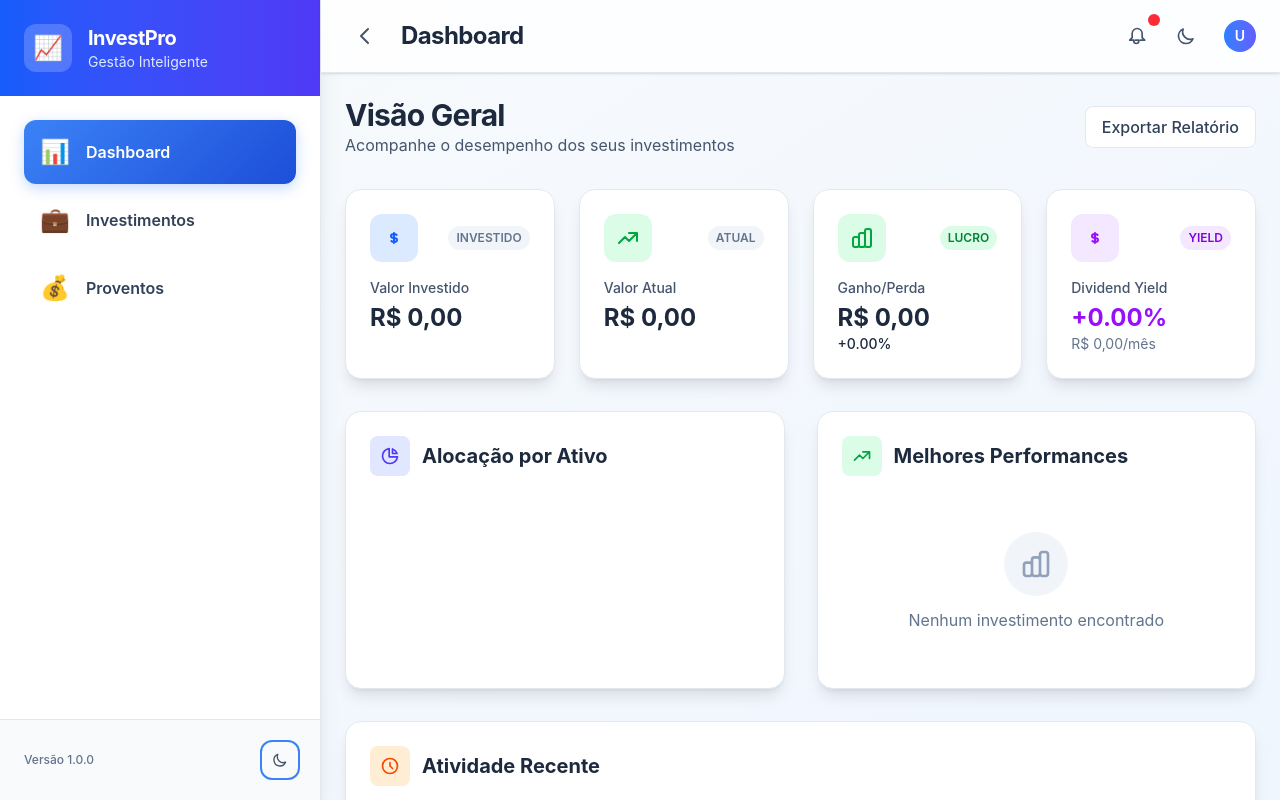
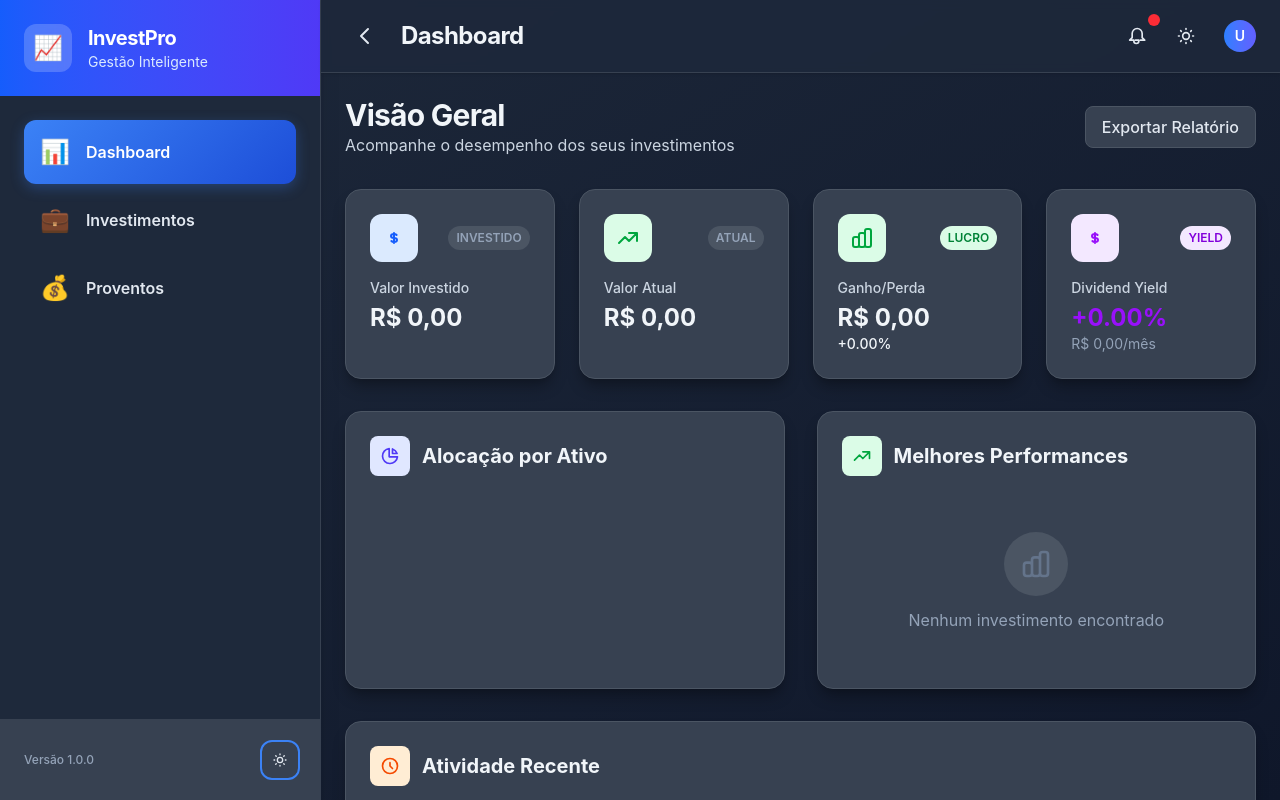
Before and after one commit to wandealves/gestao-investimento-ui, an Angular app: page /dashboard in a window 1280 px wide. Both pictures are taken after a click on the button 280 px from the left and 760 px from the top of the page. Built offline with nearby package versions, Linux system fonts and the light colour scheme.

Commit message:
feat: adição dark linght

```diff
--- a/src/app/app.ts
+++ b/src/app/app.ts
@@ -1,5 +1,6 @@
-import { Component, signal } from '@angular/core';
+import { Component, signal, inject } from '@angular/core';
 import { LayoutComponent } from './components/layout/layout.component';
+import { ThemeService } from './services/theme.service';
 
 @Component({
   selector: 'app-root',
@@ -8,5 +9,6 @@ import { LayoutComponent } from './components/layout/layout.component';
   styleUrl: './app.css'
 })
 export class App {
+  private themeService = inject(ThemeService);
   protected readonly title = signal('gestao-investimento-ui');
 }
--- a/src/app/components/dashboard/dashboard.component.html
+++ b/src/app/components/dashboard/dashboard.component.html
@@ -1,12 +1,12 @@
-<div class="space-y-8">
+<div class="space-y-8 dark:text-slate-300">
   <!-- Header -->
   <div class="flex flex-col sm:flex-row justify-between items-start sm:items-center gap-4">
     <div>
-      <h1 class="text-3xl font-bold text-slate-800 tracking-tight">Visão Geral</h1>
-      <p class="text-slate-600">Acompanhe o desempenho dos seus investimentos</p>
+      <h1 class="text-3xl font-bold text-slate-800 dark:text-slate-200 tracking-tight">Visão Geral</h1>
+      <p class="text-slate-600 dark:text-slate-400">Acompanhe o desempenho dos seus investimentos</p>
     </div>
     <div class="flex gap-3">
-      <button class="px-4 py-2 bg-white border border-slate-200 rounded-lg hover:bg-slate-50 transition-colors duration-200 text-slate-700 font-medium">
+      <button class="px-4 py-2 bg-white dark:bg-slate-800 border border-slate-200 dark:border-slate-700 rounded-lg hover:bg-slate-50 dark:hover:bg-slate-700 transition-colors duration-200 text-slate-700 dark:text-slate-300 font-medium">
         Exportar Relatório
       </button>
     </div>
@@ -14,7 +14,7 @@
 
   <!-- Summary Cards -->
   <div class="grid grid-cols-1 md:grid-cols-2 lg:grid-cols-4 gap-6">
-    <div class="bg-white rounded-2xl p-6 shadow-lg border border-slate-200 hover:shadow-xl transition-shadow duration-300">
+    <div class="bg-white dark:bg-slate-800 rounded-2xl p-6 shadow-lg border border-slate-200 dark:border-slate-700 hover:shadow-xl transition-shadow duration-300">
       <div class="flex items-center justify-between mb-4">
         <div class="w-12 h-12 bg-blue-100 rounded-xl flex items-center justify-center">
           <svg class="w-6 h-6 text-blue-600" fill="none" stroke="currentColor" viewBox="0 0 24 24">
@@ -27,7 +27,7 @@
       <p class="text-2xl font-bold text-slate-800">{{ formatCurrency(portfolioSummary().totalInvested) }}</p>
     </div>
 
-    <div class="bg-white rounded-2xl p-6 shadow-lg border border-slate-200 hover:shadow-xl transition-shadow duration-300">
+    <div class="bg-white dark:bg-slate-800 rounded-2xl p-6 shadow-lg border border-slate-200 dark:border-slate-700 hover:shadow-xl transition-shadow duration-300">
       <div class="flex items-center justify-between mb-4">
         <div class="w-12 h-12 bg-green-100 rounded-xl flex items-center justify-center">
           <svg class="w-6 h-6 text-green-600" fill="none" stroke="currentColor" viewBox="0 0 24 24">
@@ -40,7 +40,7 @@
       <p class="text-2xl font-bold text-slate-800">{{ formatCurrency(portfolioSummary().currentValue) }}</p>
     </div>
 
-    <div class="bg-white rounded-2xl p-6 shadow-lg border border-slate-200 hover:shadow-xl transition-shadow duration-300">
+    <div class="bg-white dark:bg-slate-800 rounded-2xl p-6 shadow-lg border border-slate-200 dark:border-slate-700 hover:shadow-xl transition-shadow duration-300">
       <div class="flex items-center justify-between mb-4">
         <div class="w-12 h-12 rounded-xl flex items-center justify-center"
              [class.bg-green-100]="portfolioSummary().unrealizedGainPercentage >= 0"
@@ -69,7 +69,7 @@
       </p>
     </div>
 
-    <div class="bg-white rounded-2xl p-6 shadow-lg border border-slate-200 hover:shadow-xl transition-shadow duration-300">
+    <div class="bg-white dark:bg-slate-800 rounded-2xl p-6 shadow-lg border border-slate-200 dark:border-slate-700 hover:shadow-xl transition-shadow duration-300">
       <div class="flex items-center justify-between mb-4">
         <div class="w-12 h-12 bg-purple-100 rounded-xl flex items-center justify-center">
           <svg class="w-6 h-6 text-purple-600" fill="none" stroke="currentColor" viewBox="0 0 24 24">
--- a/src/app/components/layout/layout.component.html
+++ b/src/app/components/layout/layout.component.html
@@ -1,7 +1,7 @@
-<div class="flex h-screen bg-gradient-to-br from-slate-50 to-blue-50">
+<div class="flex h-screen bg-gradient-to-br from-slate-50 to-blue-50 dark:from-slate-900 dark:to-slate-800">
   <!-- Sidebar -->
   <aside
-    class="bg-white shadow-xl border-r border-slate-200 text-slate-700 transition-all duration-300 ease-in-out overflow-hidden"
+    class="bg-white dark:bg-slate-800 shadow-xl border-r border-slate-200 dark:border-slate-700 text-slate-700 dark:text-slate-300 transition-all duration-300 ease-in-out overflow-hidden"
     [class.w-80]="isSidebarOpen()"
     [class.w-0]="!isSidebarOpen()"
   >
@@ -30,24 +30,34 @@
               (click)="onMenuItemClick()"
             >
               <span class="text-2xl group-hover:scale-110 transition-transform duration-200">{{ item.icon }}</span>
-              <span class="font-semibold whitespace-nowrap text-slate-700 group-hover:text-blue-600">{{ item.title }}</span>
+              <span class="font-semibold whitespace-nowrap text-slate-700 dark:text-slate-300 group-hover:text-blue-600">{{ item.title }}</span>
             </a>
           }
         </div>
       </nav>
 
       <!-- Sidebar footer -->
-      <div class="p-6 border-t border-slate-200 bg-slate-50">
+      <div class="p-6 border-t border-slate-200 dark:border-slate-700 bg-slate-50 dark:bg-slate-900">
         <div class="flex items-center justify-between">
-          <div class="text-xs text-slate-500 font-medium">
+          <div class="text-xs text-slate-500 dark:text-slate-400 font-medium">
             <p>Versão 1.0.0</p>
           </div>
           <div class="flex gap-2">
             <!-- Theme toggle -->
-            <button class="p-2 rounded-lg hover:bg-slate-200 transition-colors duration-200">
-              <svg class="w-4 h-4 text-slate-600" fill="none" stroke="currentColor" viewBox="0 0 24 24">
-                <path stroke-linecap="round" stroke-linejoin="round" stroke-width="2" d="M20.354 15.354A9 9 0 018.646 3.646 9.003 9.003 0 0012 21a9.003 9.003 0 008.354-5.646z"></path>
-              </svg>
+            <button
+              class="p-2 rounded-lg hover:bg-slate-200 dark:hover:bg-slate-700 transition-colors duration-200"
+              (click)="toggleTheme()"
+              [title]="currentTheme() === 'light' ? 'Mudar para tema escuro' : 'Mudar para tema claro'"
+            >
+              @if (currentTheme() === 'light') {
+                <svg class="w-4 h-4 text-slate-600 dark:text-slate-400" fill="none" stroke="currentColor" viewBox="0 0 24 24">
+                  <path stroke-linecap="round" stroke-linejoin="round" stroke-width="2" d="M20.354 15.354A9 9 0 018.646 3.646 9.003 9.003 0 0012 21a9.003 9.003 0 008.354-5.646z"></path>
+                </svg>
+              } @else {
+                <svg class="w-4 h-4 text-slate-600 dark:text-slate-400" fill="none" stroke="currentColor" viewBox="0 0 24 24">
+                  <path stroke-linecap="round" stroke-linejoin="round" stroke-width="2" d="M12 3v1m0 16v1m9-9h-1M4 12H3m15.364 6.364l-.707-.707M6.343 6.343l-.707-.707m12.728 0l-.707.707M6.343 17.657l-.707.707M16 12a4 4 0 11-8 0 4 4 0 018 0z"></path>
+                </svg>
+              }
             </button>
           </div>
         </div>
@@ -58,40 +68,50 @@
   <!-- Main content area -->
   <div class="flex-1 flex flex-col">
     <!-- Navbar -->
-    <div class="bg-white/80 backdrop-blur-sm border-b border-slate-200 px-6 py-4 shadow-sm">
+    <div class="navbar-bg backdrop-blur-sm border-b border-slate-200 dark:border-slate-700 px-6 py-4 shadow-sm">
       <div class="flex items-center justify-between">
         <div class="flex items-center gap-4">
           <button
-            class="p-2 rounded-lg hover:bg-slate-100 transition-colors duration-200"
+            class="p-2 rounded-lg hover:bg-slate-100 dark:hover:bg-slate-700 transition-colors duration-200"
             (click)="toggleSidebar()"
           >
             @if (!isSidebarOpen()) {
-              <svg class="w-6 h-6 text-slate-600" fill="none" stroke="currentColor" viewBox="0 0 24 24">
+              <svg class="w-6 h-6 text-slate-600 dark:text-slate-300" fill="none" stroke="currentColor" viewBox="0 0 24 24">
                 <path stroke-linecap="round" stroke-linejoin="round" stroke-width="2" d="M4 6h16M4 12h16M4 18h16"></path>
               </svg>
             } @else {
-              <svg class="w-6 h-6 text-slate-600" fill="none" stroke="currentColor" viewBox="0 0 24 24">
+              <svg class="w-6 h-6 text-slate-600 dark:text-slate-300" fill="none" stroke="currentColor" viewBox="0 0 24 24">
                 <path stroke-linecap="round" stroke-linejoin="round" stroke-width="2" d="M15 19l-7-7 7-7"></path>
               </svg>
             }
           </button>
-          <h1 class="text-2xl font-bold text-slate-800 tracking-tight">Dashboard</h1>
+          <h1 class="text-2xl font-bold text-slate-800 dark:text-slate-200 tracking-tight">Dashboard</h1>
         </div>
 
         <div class="flex items-center gap-3">
           <!-- Notifications -->
-          <button class="p-2 rounded-lg hover:bg-slate-100 transition-colors duration-200 relative">
-            <svg class="w-5 h-5 text-slate-600" fill="none" stroke="currentColor" viewBox="0 0 24 24">
+          <button class="p-2 rounded-lg hover:bg-slate-100 dark:hover:bg-slate-700 transition-colors duration-200 relative">
+            <svg class="w-5 h-5 text-slate-600 dark:text-slate-300" fill="none" stroke="currentColor" viewBox="0 0 24 24">
               <path stroke-linecap="round" stroke-linejoin="round" stroke-width="2" d="M15 17h5l-3-3V9a6 6 0 10-12 0v5l-3 3h5m6 0v1a3 3 0 11-6 0v-1m6 0H9"></path>
             </svg>
             <span class="absolute -top-1 -right-1 w-3 h-3 bg-red-500 rounded-full"></span>
           </button>
 
           <!-- Theme toggle -->
-          <button class="p-2 rounded-lg hover:bg-slate-100 transition-colors duration-200">
-            <svg class="w-5 h-5 text-slate-600" fill="none" stroke="currentColor" viewBox="0 0 24 24">
-              <path stroke-linecap="round" stroke-linejoin="round" stroke-width="2" d="M20.354 15.354A9 9 0 018.646 3.646 9.003 9.003 0 0012 21a9.003 9.003 0 008.354-5.646z"></path>
-            </svg>
+          <button
+            class="p-2 rounded-lg hover:bg-slate-100 dark:hover:bg-slate-700 transition-colors duration-200"
+            (click)="toggleTheme()"
+            [title]="currentTheme() === 'light' ? 'Mudar para tema escuro' : 'Mudar para tema claro'"
+          >
+            @if (currentTheme() === 'light') {
+              <svg class="w-5 h-5 text-slate-600 dark:text-slate-300" fill="none" stroke="currentColor" viewBox="0 0 24 24">
+                <path stroke-linecap="round" stroke-linejoin="round" stroke-width="2" d="M20.354 15.354A9 9 0 018.646 3.646 9.003 9.003 0 0012 21a9.003 9.003 0 008.354-5.646z"></path>
+              </svg>
+            } @else {
+              <svg class="w-5 h-5 text-slate-600 dark:text-slate-300" fill="none" stroke="currentColor" viewBox="0 0 24 24">
+                <path stroke-linecap="round" stroke-linejoin="round" stroke-width="2" d="M12 3v1m0 16v1m9-9h-1M4 12H3m15.364 6.364l-.707-.707M6.343 6.343l-.707-.707m12.728 0l-.707.707M6.343 17.657l-.707.707M16 12a4 4 0 11-8 0 4 4 0 018 0z"></path>
+              </svg>
+            }
           </button>
 
           <!-- Profile -->
--- a/src/app/components/layout/layout.component.ts
+++ b/src/app/components/layout/layout.component.ts
@@ -3,6 +3,7 @@ import { CommonModule } from '@angular/common';
 import { RouterOutlet, RouterLink, RouterLinkActive, Router, NavigationEnd } from '@angular/router';
 import { filter } from 'rxjs/operators';
 import { Subscription } from 'rxjs';
+import { ThemeService } from '../../services/theme.service';
 
 @Component({
   selector: 'app-layout',
@@ -12,10 +13,12 @@ import { Subscription } from 'rxjs';
 })
 export class LayoutComponent implements OnInit, OnDestroy {
   private router = inject(Router);
+  private themeService = inject(ThemeService);
   private routerSubscription?: Subscription;
   private resizeHandler = this.handleResize.bind(this);
 
   isSidebarOpen = signal(this.getInitialSidebarState());
+  currentTheme = this.themeService.theme;
 
   ngOnInit(): void {
     // Close sidebar on route change on mobile screens
@@ -49,6 +52,10 @@ export class LayoutComponent implements OnInit, OnDestroy {
     if (window.innerWidth < 768) {
       this.closeSidebar();
     }
+  }
+
+  toggleTheme(): void {
+    this.themeService.toggleTheme();
   }
 
   private getInitialSidebarState(): boolean {
--- a/src/styles.css
+++ b/src/styles.css
@@ -2,10 +2,184 @@
 @plugin "daisyui";
 
 /* Global styles for the modern theme */
+html {
+  color-scheme: light dark;
+}
+
 body {
   font-family: 'Inter', 'Segoe UI', 'Roboto', system-ui, -apple-system, sans-serif;
   -webkit-font-smoothing: antialiased;
   -moz-osx-font-smoothing: grayscale;
+  transition: background-color 0.3s ease, color 0.3s ease;
+}
+
+/* Dark theme styles */
+.dark body {
+  background-color: #0f172a;
+  color: #f1f5f9;
+}
+
+/* Force dark theme colors when dark class is present */
+.dark .bg-white {
+  background-color: #1e293b !important;
+}
+
+.dark .text-slate-800 {
+  color: #f1f5f9 !important;
+}
+
+.dark .text-slate-700 {
+  color: #e2e8f0 !important;
+}
+
+.dark .text-slate-600:not(button svg) {
+  color: #cbd5e1 !important;
+}
+
+.dark .text-slate-500:not(button svg) {
+  color: #94a3b8 !important;
+}
+
+.dark .text-slate-400:not(button svg) {
+  color: #64748b !important;
+}
+
+.dark .border-slate-200 {
+  border-color: #374151 !important;
+}
+
+.dark .bg-slate-50 {
+  background-color: #374151 !important;
+}
+
+.dark .bg-slate-100 {
+  background-color: #4b5563 !important;
+}
+
+.dark .hover\:bg-slate-50:hover {
+  background-color: #374151 !important;
+}
+
+.dark .hover\:bg-slate-100:hover {
+  background-color: #4b5563 !important;
+}
+
+.dark .from-slate-50 {
+  --tw-gradient-from: #374151 !important;
+}
+
+.dark .to-blue-50 {
+  --tw-gradient-to: #1e293b !important;
+}
+
+/* Additional dark theme overrides for cards and components */
+.dark .shadow-lg {
+  box-shadow: 0 10px 15px -3px rgba(0, 0, 0, 0.3), 0 4px 6px -2px rgba(0, 0, 0, 0.1) !important;
+}
+
+.dark .border-slate-100 {
+  border-color: #475569 !important;
+}
+
+.dark .bg-gradient-to-br {
+  background: linear-gradient(to bottom right, #1e293b, #0f172a) !important;
+}
+
+/* Input and form elements */
+.dark input, .dark select, .dark textarea {
+  background-color: #374151 !important;
+  border-color: #4b5563 !important;
+  color: #f9fafb !important;
+}
+
+.dark input:focus, .dark select:focus, .dark textarea:focus {
+  border-color: #60a5fa !important;
+  box-shadow: 0 0 0 1px #60a5fa !important;
+}
+
+/* Buttons */
+.dark .bg-white.border {
+  background-color: #374151 !important;
+  border-color: #4b5563 !important;
+}
+
+/* Tables */
+.dark .bg-slate-50 {
+  background-color: #374151 !important;
+}
+
+.dark .divide-slate-200 > * + * {
+  border-color: #4b5563 !important;
+}
+
+/* Gradients for cards */
+.dark .from-green-50 {
+  --tw-gradient-from: #065f46 !important;
+}
+
+.dark .to-emerald-50 {
+  --tw-gradient-to: #047857 !important;
+}
+
+.dark .from-blue-50 {
+  --tw-gradient-from: #1e3a8a !important;
+}
+
+.dark .to-indigo-50 {
+  --tw-gradient-to: #312e81 !important;
+}
+
+.dark .from-purple-50 {
+  --tw-gradient-from: #581c87 !important;
+}
+
+.dark .to-violet-50 {
+  --tw-gradient-to: #4c1d95 !important;
+}
+
+.dark .from-slate-50 {
+  --tw-gradient-from: #374151 !important;
+}
+
+.dark .to-gray-50 {
+  --tw-gradient-to: #374151 !important;
+}
+
+/* Navbar specific fixes */
+.navbar-bg {
+  background-color: rgba(255, 255, 255, 0.8);
+}
+
+.dark .navbar-bg {
+  background-color: rgba(30, 41, 59, 0.85) !important;
+}
+
+.dark .backdrop-blur-sm {
+  backdrop-filter: blur(4px);
+  -webkit-backdrop-filter: blur(4px);
+}
+
+/* Button visibility in dark mode */
+.dark button svg {
+  color: #e2e8f0 !important;
+}
+
+/* Specific overrides for navbar buttons and icons */
+.dark button .text-slate-600,
+.dark .text-slate-600.dark\:text-slate-300 {
+  color: #e2e8f0 !important;
+}
+
+.dark .text-slate-300 {
+  color: #f1f5f9 !important;
+}
+
+.dark .hover\:bg-slate-100:hover {
+  background-color: #475569 !important;
+}
+
+.dark .hover\:bg-slate-700:hover {
+  background-color: #334155 !important;
 }
 
 /* Enhanced focus styles */
@@ -36,6 +210,11 @@ button:active {
   color: white;
 }
 
+.dark ::selection {
+  background-color: #60a5fa;
+  color: #0f172a;
+}
+
 /* Loading states */
 @keyframes shimmer {
   0% {
```
Also changed, not shown: src/app/components/layout/layout.component.css (+26 -0 lines), src/app/services/theme.service.ts (added, +61 -0 lines), tailwind.config.js (+2 -34 lines).
